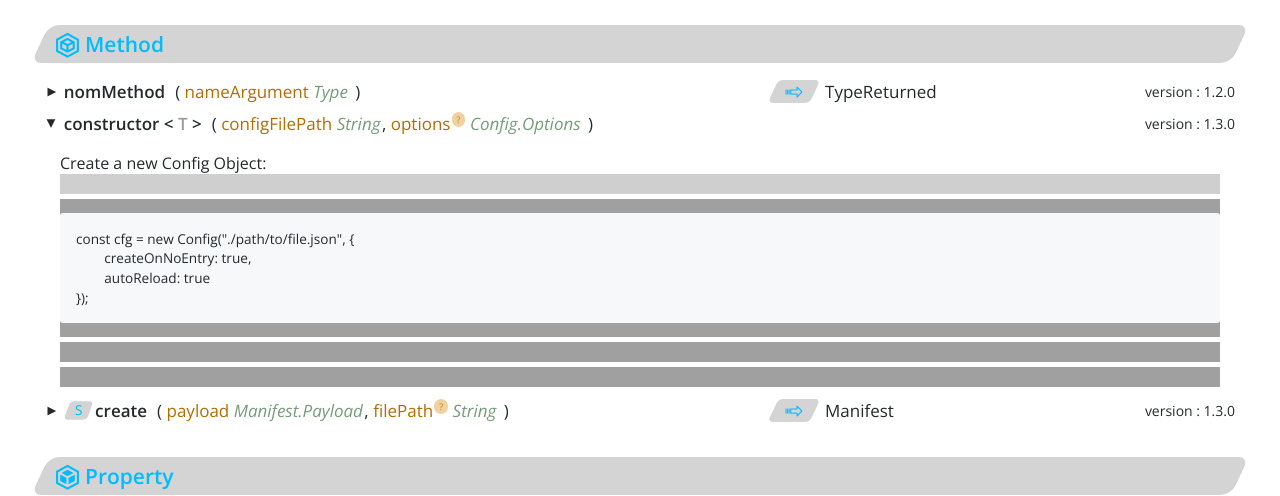
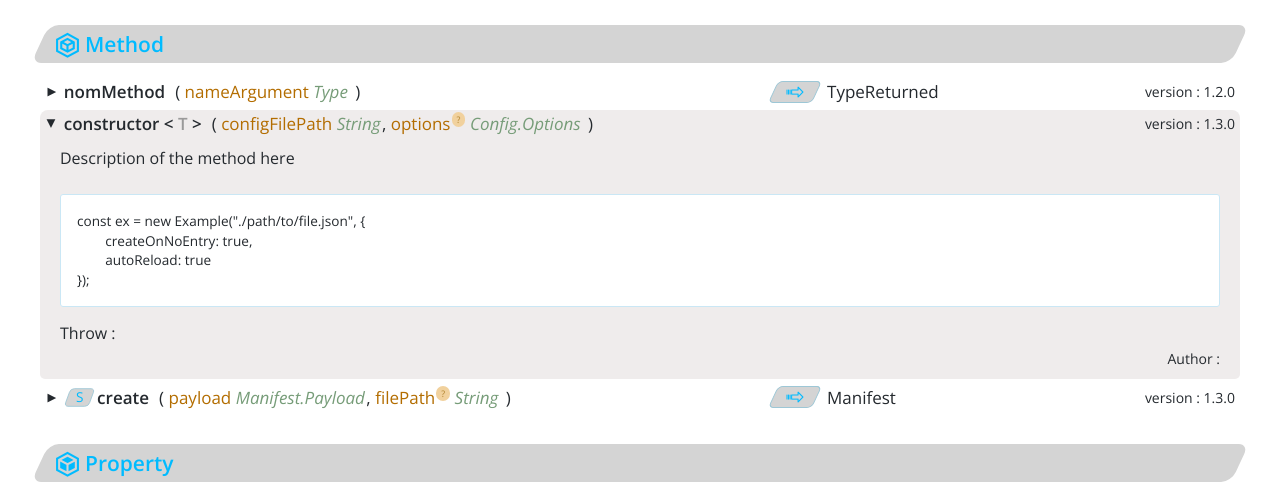
Before and after one commit to SlimIO/devdocs, a website: page view/proto.html in a window 1280 px wide. Both pictures are taken after a click on the element 640 px from the left and 214 px from the top of the page. Shown: the part 91-587 px from the top of the page. Drawn offline with nearby package versions, Linux system fonts and the light colour scheme.

Commit message:
style: first draft for content

```diff
--- a/public/css/style.css
+++ b/public/css/style.css
@@ -11,17 +11,18 @@ em {
 body {
     display: flex;
     flex-direction: row;
-    justify-content: center;
     height: 100vh;
 }
     body > section#wall {
         flex-basis: 1200px;
         display: flex;
+        margin:  0 auto;
         flex-direction: column;
+        padding-left: 10px;
+        padding-right: 10px
     }
         body > section#wall > h1.namespace {
             font-size: 35px;
-            background:
         }
         body > section#wall > div.top{
             color: #880e4f;
@@ -33,9 +34,6 @@ body {
             body > section#wall > div.top > span {
                 font-size: 30px;
                 margin-right: 15px;
-            }
-            body > section#wall > div.top > h2 {
-                margin
             }
         body > section#wall > div.method,
         body > section#wall > div.property {
@@ -64,19 +62,25 @@ body {
         body > section#wall > div.title {
             display: flex;
             flex-direction: row;
-            flex-wrap: wrap;
             justify-content: space-between;
-            margin-bottom: 5px;
+            /* margin-bottom: 5px; */
             cursor: pointer;
             color: #24292e;
             border-radius: 8px;
             font-size: 17px;
             align-items: center;
             padding: 2px 0;
-            /* background: rgb(175, 175, 175)r */
+            /* background: rgb(175, 175, 175) */
+        }
+        body > section#wall > div.active {
+            background: #efecec;
+            border-radius: 8px 8px 0 0;
+            transition: 0.2s all linear;
         }
         body > section#wall > div.title:hover{
-            background: #e2e7cb;
+            /* background: #e2e7cb; */
+            background: #efecec;
+            /* background: linear-gradient(#d4d4d4, #fff); */
             transition: 0.2s all linear;
             /* transform: scale(1.01); */
         }
@@ -104,7 +108,8 @@ body {
                     color: #0bf;
                     border-radius: 5px;
                     padding: 0px 10px;
-                    line-height: 22px;
+                    border: 1px solid #9dc7d6;
+                    line-height: 20px;
                     transform: skew(-20deg) scale(0.8);
                 }
                     body > section#wall > div.title > div.left > span.static > em {
@@ -178,6 +183,8 @@ body {
                         transform: skew(-25deg);
                         padding: 0 9px;
                         margin-right: 10px;
+                        border: 1px solid #9dc7d6;
+                        line-height: 20px;
                     }
                     body > section#wall > div.title > div.middle > div.skew > span.icon-return{
                         display: inline-block;
@@ -196,6 +203,9 @@ body {
             flex-direction: column;
             overflow: hidden;
             color: #24292e;
+            background: #efecec;
+            border-radius: 0 0 5px 5px;
+            margin-bottom: 5px;
         }
         body > section#wall > div.open {
             max-height: 1000px;
@@ -205,30 +215,61 @@ body {
         }
         body > section#wall > div.close {
             max-height: 0px;
-            transition-property: max-height, padding;
+            transition-property: max-height;
             transition-duration: 0.25s;
             transition-timing-function: linear;
         }
             body > section#wall > div.content > div {
-                background: #cfcfcf;
+                /* background: #cfcfcf; */
                 flex-basis: 20px;
             }
             body > section#wall > div.content > div + div {
                 margin-top: 5px;
-                background: #a0a0a0;
+                /* background: #a0a0a0; */
             }
             body > section#wall > div.content > *:first-child {
                 margin-top: 10px;
             }
+            body > section#wall > div.content > div.desc {
+                margin: 10px 0;
+            }
                 body > section#wall > div.content > div.exemple > pre {
-                    background-color: #f6f8fa;
-                    border-radius: 3px;
                     font-size: 85%;
                     line-height: 1.45;
                     overflow: auto;
                     padding: 16px;
                     border: none;
+                    margin: 0;
+                    border-radius: 3px;
+                    background: #ffffff;
+                    border: 1px solid #cae7f5;
+                    margin: 10px 0;
                 }
+                body > section#wall > div.content > div.throw{
+                    display: flex;
+                    flex-direction: row;
+                    align-items: baseline;
+                }
+                body > section#wall > div.content > div.throw > p.title{
+                    display: inline-block;
+                }
+                body > section#wall > div.content > div.throw > ul {
+                    padding-left: 10px;
+                    display: inline-block;
+                    list-style: none;
+                    font-size: 12px;
+                    margin: 0;
+                }
+                body > section#wall > div.content > div.throw > ul > li {
+                    display: inline-block;
+                }
+                body > section#wall > div.content > div.throw > ul > li + li {
+                    margin-left: 20px;
+                }
+            body > section#wall > div.content > div.author {
+                font-size: 14px;
+                align-self: flex-end;
+            }
             body > section#wall > div.content > *:last-child {
                 margin-bottom: 10px;
             }
--- a/public/js/home.js
+++ b/public/js/home.js
@@ -9,11 +9,13 @@ document.addEventListener("DOMContentLoaded", () => {
                 spanClass.remove("active");
                 content.add("close");
                 content.remove("open");
+                this.classList.remove("active");
             }
             else {
                 spanClass.add("active");
                 content.remove("close");
                 content.add("open");
+                this.classList.add("active");
             }
         });
     }
--- a/view/proto.html
+++ b/view/proto.html
@@ -27,16 +27,15 @@
         <div class="title">
             <div class="left">
                 <span class="icon-right-dir"></span>
-                <span class="name">nomMethod</span>
+                <span class="name" >nomMethod</span>
                 <p class="args">
                     <span class="open-p">(</span>
-                    <span class="arg-name">nameArgument</span>
+                    <span class="arg-name" title="Default value">nameArgument</span>
                     <span class="type">type</span>
                     <span class="close-p">)</span>
                 </p>
             </div>
             <div class="middle">
-                <!-- <img src="../public/icons/right-arrow.svg" alt="return type" title="return type"> -->
                 <div class="skew" title="returned type"><span class="icon-return"></span></div>
                 <span>TypeReturned</span>
             </div>
@@ -44,14 +43,21 @@
         </div>
         <div class="content close">
             <div class="desc">
-                <p>descritpion</p>
-                <p>description of the method here</p>
+                <p>Description of the method here</p>
             </div>
             <div class="exemple">
                 <pre class="prettyprint lang-js">const ex = new Example("./path/to/file.json", {<br>&#9;createOnNoEntry: true,<br>&#9;autoReload: true<br>});</pre>
             </div>
-            <div class="throw"></div>
-            <div class="author"></div>
+            <div class="throw">
+                <p class="title">Throw :</p>
+                <ul>
+                    <li>Error</li>
+                    <li>TypeError</li>
+                </ul>
+            </div>
+            <div class="author">
+                <p>Author : Mark</p>
+            </div>
         </div>
 
         <div class="title">
@@ -71,14 +77,18 @@
             <span class="version">version : 1.3.0</span>
         </div>
         <div class="content close">
-            <p>Create a new Config Object:</p>
-
-            <div class="desc"></div>
+            <div class="desc">
+                <p>Description of the method here</p>
+            </div>
             <div class="exemple">
-                <pre class="prettyprint lang-js">const cfg = new Config("./path/to/file.json", {<br>&#9;createOnNoEntry: true,<br>&#9;autoReload: true<br>});</pre>
+                <pre class="prettyprint lang-js">const ex = new Example("./path/to/file.json", {<br>&#9;createOnNoEntry: true,<br>&#9;autoReload: true<br>});</pre>
             </div>
-            <div class="throw"></div>
-            <div class="author"></div>
+            <div class="throw">
+                <p>Throw :</p>
+            </div>
+            <div class="author">
+                <p>Author :</p>
+            </div>
         </div>
 
         <div class="title">
@@ -105,14 +115,18 @@
             <span class="version">version : 1.3.0</span>
         </div>
         <div class="content close">
-            <p>Create a new Config Object:</p>
-
-            <div class="desc"></div>
+            <div class="desc">
+                <p>Description of the method here</p>
+            </div>
             <div class="exemple">
-                <pre class="prettyprint lang-js">const cfg = new Config("./path/to/file.json", {<br>&#9;createOnNoEntry: true,<br>&#9;autoReload: true<br>});</pre>
+                <pre class="prettyprint lang-js">const ex = new Example("./path/to/file.json", {<br>&#9;createOnNoEntry: true,<br>&#9;autoReload: true<br>});</pre>
             </div>
-            <div class="throw"></div>
-            <div class="author"></div>
+            <div class="throw">
+                <p>Throw :</p>
+            </div>
+            <div class="author">
+                <p>Author :</p>
+            </div>
         </div>
         </div>
 
```
